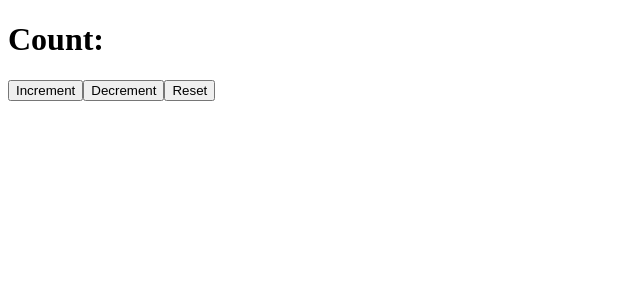
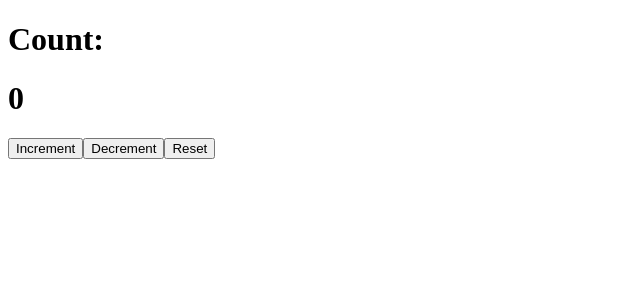
Before and after one commit to CHart-Cavanaugh/BasicCounter, a React (Create React App) app: page / in a window 1280 px wide. Shown: the top 300 px of the page, without its empty margins (0-640 px from the left). Built offline with nearby package versions, Linux system fonts and the light colour scheme.

Commit message:
Fixed an issue in src/features/counter/Counter.js where the Counter component was not properly displaying the count from the redux store

```diff
--- a/src/features/counter/Counter.js
+++ b/src/features/counter/Counter.js
@@ -2,7 +2,7 @@ import { useSelector, useDispatch } from 'react-redux';
 import counterSlice, { increment, decrement, reset } from './counterSlice';
 
 const Counter = (props) => {
-    let count = useSelector(state => state.count);
+    let count = useSelector(state => state.counter.count);
     const dispatch = useDispatch();
     return (
         <div className='counter-container'>
```
